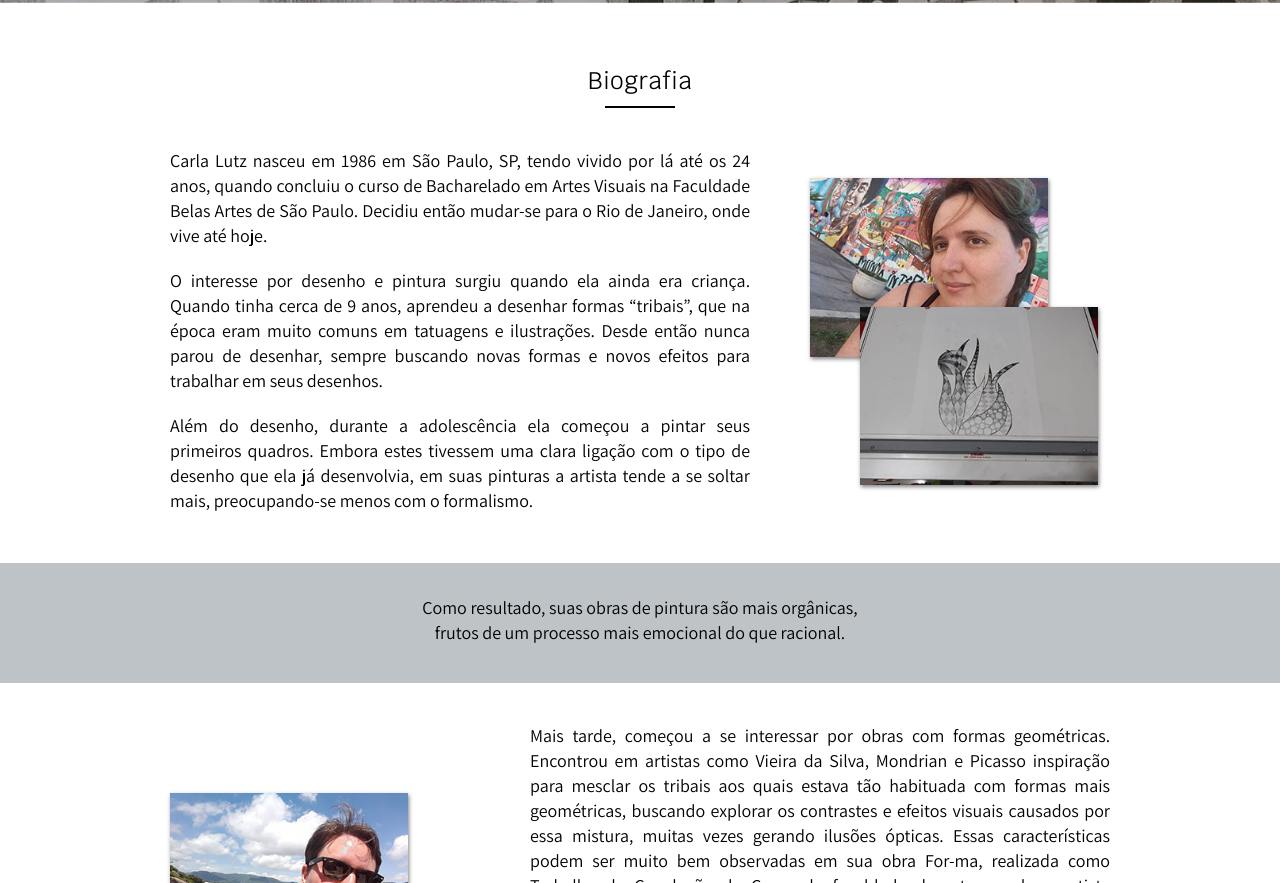
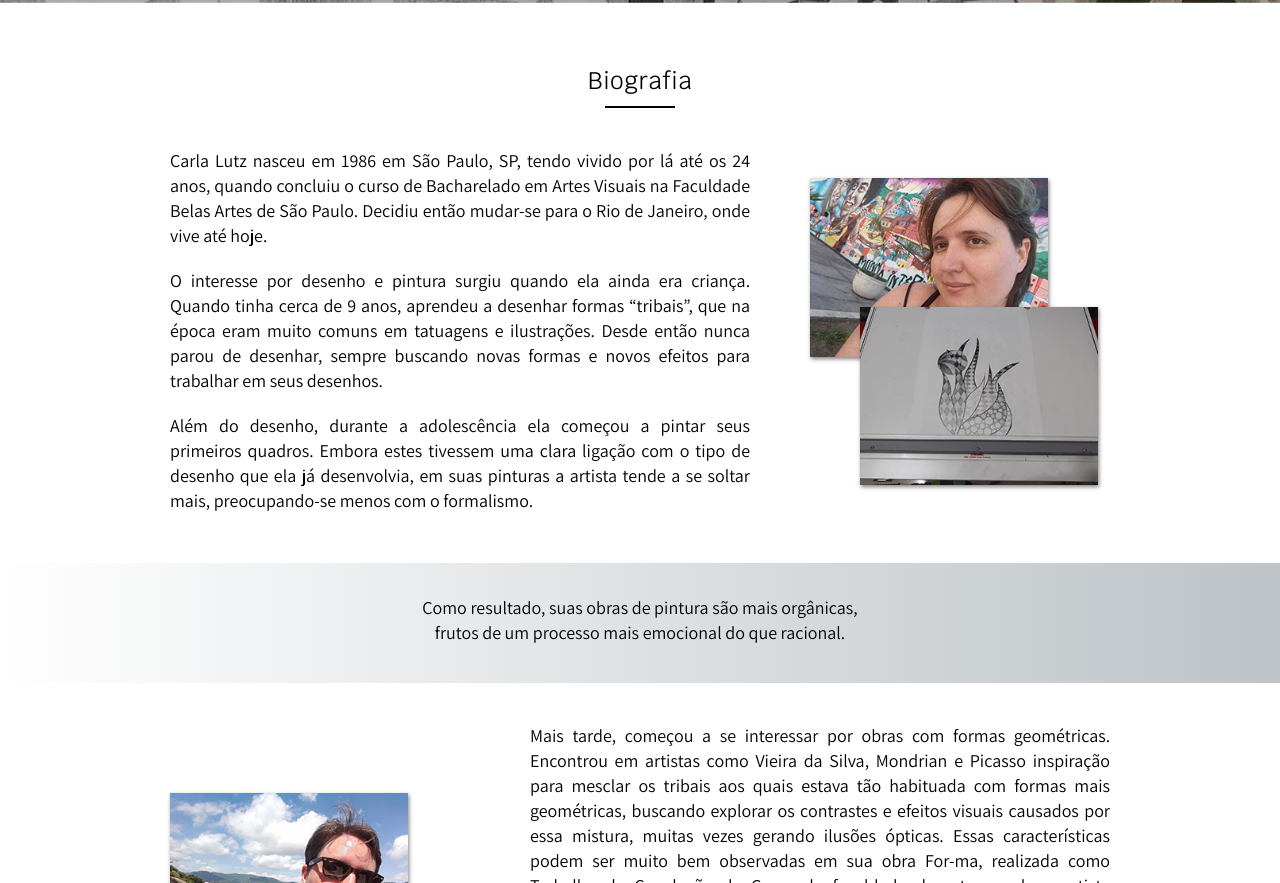
Before and after one commit to rmlopes2006/carla_lutz, a plain HTML site: page web/bio.html in a window 1280 px wide. Shown: the part 317-1200 px from the top of the page. Drawn offline with nearby package versions, Linux system fonts and the light colour scheme.

Commit message:
Aplicando um gradiente linear na apresentação da bio.html.

```diff
--- a/web/css/estilo.css
+++ b/web/css/estilo.css
@@ -173,7 +173,6 @@ label{
 
 .intro h1{
 	font-family: 'Krub', sans-serif;
-	text-transform: uppercase;
 	font-weight: bold;
 	letter-spacing: .04em;
 	font-size: 28px;
@@ -401,6 +400,11 @@ label{
 	width: 100%;
 	margin-top: 30px;
 	margin-bottom: 40px;
+
+	background: -webkit-linear-gradient(to right, #fff, #bdc3c7);
+	background: -moz-linear-gradient(to right, #fff, #bdc3c7);
+	background: -o-linear-gradient(to right, #fff, #bdc3c7);
+	background: linear-gradient(to right, #fff, #bdc3c7);
 }
 
 .quebra p{
```
Also changed, not shown: web/index.html (+1 -1 lines).
